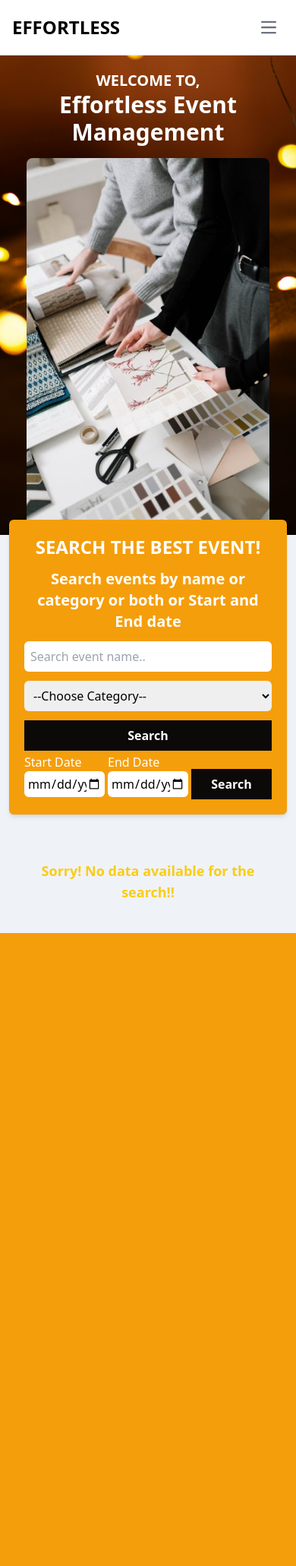
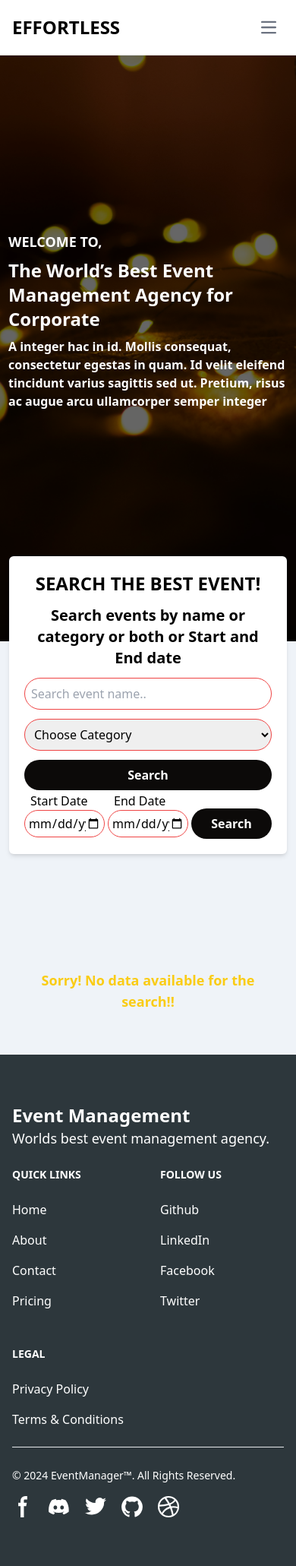
Before and after one commit to rjmahfuztech/event-management, a Django app: page / in a window 390 px wide. Shown: the whole page at 76% size. Before the commit the page ends 1228 px from the top, so only its background shows below. Run offline with Django 5.2, Linux system fonts and the light colour scheme; data that the repository does not hold is empty; some libraries are stand-ins or nearby versions.

Commit message:
footer section added

```diff
--- a/events/templates/event_info.html
+++ b/events/templates/event_info.html
@@ -2,15 +2,16 @@
 {% load static %}
 
 {% block header %}
-<header class="bg-[url({% static 'images/bg1.jpg' %})] w-full bg-cover bg-center pt-20">
+<header class="bg-[url({% static 'images/bg1.jpg' %})] w-full h-screen bg-cover bg-center pt-20 relative">
+    <div class="absolute inset-0 bg-black bg-opacity-60"></div>
     {% comment %} Banner section {% endcomment %}
-    <section class="max-w-[1400px] p-3 mx-auto grid gap-4 grid-cols md:grid-cols-2 items-center justify-center">
-      <div class="text-center md:text-left">
-        <h3 class="text-xl md:text-2xl font-semibold text-white">WELCOME TO,</h3>
-        <h1 class="text-3xl md:text-6xl font-bold text-white">Effortless Event<br>Management</h1>
-      </div>
-      <div class="flex justify-center">
-        <img class="w-80 lg:w-96 rounded-lg" src="{% static 'images/event-img.jpeg' %}" alt="Event Image">
+    <section class="absolute inset-0 z-10 flex items-center justify-center">
+      <div class="w-96 md:w-[600px] p-2">
+        <h3 class="text-lg md:text-xl font-semibold text-white mb-2 md:mb-4">WELCOME TO,</h3>
+        <h1 class="text-2xl md:text-5xl font-bold text-white">
+            The World’s Best Event Management Agency for Corporate
+        </h1>
+        <p class="text-white mt-2 md:mt-4 font-semibold">A integer hac in id. Mollis consequat, consectetur egestas in quam. Id velit eleifend tincidunt varius sagittis sed ut. Pretium, risus ac augue arcu ullamcorper semper integer</p>
       </div>
     </section>
 </header>
@@ -18,40 +19,40 @@
 
 {% block event %}
 {% comment %} Search Section {% endcomment %}
-<section class="bg-amber-500 shadow-md rounded-md p-5 md:p-9 md:pb-14 relative -top-5 md:static md:top-0 md:-mt-9">
-    <h2 class="text-2xl text-center md:text-left md:text-4xl mb-3 md:mb-0 text-white font-semibold md:relative left-20">SEARCH THE BEST EVENT!</h2>
-    <h2 class="text-xl text-center md:text-left mb-3 md:mb-0 text-white font-semibold md:relative left-20">Search events by name or category or both or Start and End date</h2>
+<section class="bg-white shadow-md rounded-md p-5 md:p-9 md:pb-14 relative -top-28">
+    <h2 class="text-2xl text-center md:text-left md:text-4xl mb-3 md:mb-0 text-black font-semibold md:relative left-20">SEARCH THE BEST EVENT!</h2>
+    <h2 class="text-xl text-center md:text-left mb-3 md:mb-0 text-black font-semibold md:relative left-20">Search events by name or category or both or Start and End date</h2>
     {% comment %} for name or category or both filter  {% endcomment %}
     <form class="md:flex gap-3 md:px-20 justify-between md:pt-14" action="{% url "event-info" %}" method="GET">
         {% csrf_token %}
-        <input class="w-full p-2 md:p-3 rounded-md" placeholder="Search event name.." name="name" type="text">
-        <select class="w-full p-2 md:p-3 mt-3 md:mt-0 rounded-md" name="category">
-            <option value="all">--Choose Category--</option>
+        <input class="w-full p-2 md:p-3 rounded-full border border-red-500" placeholder="Search event name.." name="name" type="text">
+        <select class="w-full p-2 md:p-3 mt-3 md:mt-0 rounded-full border border-red-500" name="category">
+            <option class="" value="all">Choose Category</option>
             {% for category in categories %}
                 <option value="{{category.id}}">{{category.name}}</option>
             {% endfor %}
         </select>
-        <button type="submit" class="w-full mt-3 md:mt-0 p-2 md:p-3 bg-stone-950 text-white font-semibold">Search</button>
+        <button type="submit" class="w-full mt-3 md:mt-0 p-2 md:p-3 rounded-full bg-stone-950 text-white font-semibold">Search</button>
     </form>
     {% comment %} for start and end filter  {% endcomment %}
     <form class="grid grid-cols-3 gap-1 md:gap-3 md:px-20 justify-between items-center md:pt-4" action="{% url "event-info" %}" method="GET">
         {% csrf_token %}
         <div>
-            <label class="text-white" for="start">Start Date</label>
-            <input class="w-full p-1 md:p-3 rounded-md" type="date" id="start" required name="start-date">
+            <label class="text-black ml-2" for="start">Start Date</label>
+            <input class="w-full p-1 md:p-3 rounded-full border border-red-500" type="date" id="start" required name="start-date">
         </div>
         <div>
-            <label class="text-white" for="end">End Date</label>
-            <input class="w-full p-1 md:p-3 rounded-md" type="date" id="end" required name="end-date">
+            <label class="text-black ml-2" for="end">End Date</label>
+            <input class="w-full p-1 md:p-3 rounded-full border border-red-500" type="date" id="end" required name="end-date">
         </div>
         <div class="mt-3 md:mt-5">
-            <button type="submit" class="w-full mt-3 md:mt-0 p-2 md:p-3 bg-stone-950 text-white font-semibold">Search</button>
+            <button type="submit" class="w-full mt-3 md:mt-0 p-2 md:p-3 rounded-full bg-stone-950 text-white font-semibold">Search</button>
         </div>
     </form>
 </section>
 {% comment %} All Event {% endcomment %}
 {% if event_data.exists %}
-    <section class="grid grid-cols sm:grid-cols-2 lg:grid-cols-3 gap-4 mt-10">
+    <section class="grid grid-cols sm:grid-cols-2 lg:grid-cols-3 gap-4">
         {% for event in event_data %}
             <div class=" bg-white border border-gray-200 rounded-lg shadow-sm ">
                 {% if event.image %}
--- /dev/null
+++ b/events/templates/footer.html
@@ -0,0 +1,98 @@
+<footer class="bg-[#2D373C] text-white py-10 mt-14">
+    <div class="mx-auto w-full max-w-screen-xl p-4 py-6 lg:py-8">
+        <div class="md:flex md:justify-between">
+          <div class="mb-6">
+              <a href="#">
+                  <span class="self-center text-2xl font-semibold whitespace-nowrap dark:text-white">Event Management</span>
+              </a>
+              <p class="text-lg">
+                Worlds best event management agency.
+              </p>
+          </div>
+          <div class="grid grid-cols-2 gap-8 sm:gap-6 sm:grid-cols-3">
+              <div>
+                  <h2 class="mb-6 text-sm font-semibold text-white uppercase dark:text-white">Quick Links</h2>
+                  <ul class="text-white dark:text-gray-400 font-medium">
+                      <li class="mb-4">
+                          <a href="#" class="hover:underline">Home</a>
+                      </li>
+                      <li class="mb-4">
+                          <a href="#" class="hover:underline">About</a>
+                      </li>
+                      <li class="mb-4">
+                          <a href="#" class="hover:underline">Contact</a>
+                      </li>
+                      <li class="mb-4">
+                          <a href="#" class="hover:underline">Pricing</a>
+                      </li>
+                  </ul>
+              </div>
+              <div>
+                  <h2 class="mb-6 text-sm font-semibold text-white uppercase dark:text-white">Follow us</h2>
+                  <ul class="text-white dark:text-gray-400 font-medium">
+                      <li class="mb-4">
+                          <a href="#" class="hover:underline ">Github</a>
+                      </li>
+                      <li class="mb-4">
+                          <a href="#" class="hover:underline">LinkedIn</a>
+                      </li>
+                      <li class="mb-4">
+                          <a href="#" class="hover:underline">Facebook</a>
+                      </li>
+                      <li class="mb-4">
+                          <a href="#" class="hover:underline">Twitter</a>
+                      </li>
+                  </ul>
+              </div>
+              <div>
+                  <h2 class="mb-6 text-sm font-semibold text-white uppercase dark:text-white">Legal</h2>
+                  <ul class="text-white dark:text-gray-400 font-medium">
+                      <li class="mb-4">
+                          <a href="#" class="hover:underline">Privacy Policy</a>
+                      </li>
+                      <li>
+                          <a href="#" class="hover:underline">Terms &amp; Conditions</a>
+                      </li>
+                  </ul>
+              </div>
+          </div>
+      </div>
+      <hr class="my-6 border-gray-200 sm:mx-auto dark:border-gray-700 lg:my-8" />
+      <div class="sm:flex sm:items-center sm:justify-between">
+          <span class="text-sm text-white sm:text-center dark:text-gray-400">© 2024 <a href="#" class="hover:underline">EventManager™</a>. All Rights Reserved.
+          </span>
+          <div class="flex mt-4 sm:justify-center sm:mt-0">
+              <a href="#" class="text-white hover:text-white dark:hover:text-white">
+                  <svg class="w-7 h-7" aria-hidden="true" xmlns="http://www.w3.org/2000/svg" fill="currentColor" viewBox="0 0 8 19">
+                        <path fill-rule="evenodd" d="M6.135 3H8V0H6.135a4.147 4.147 0 0 0-4.142 4.142V6H0v3h2v9.938h3V9h2.021l.592-3H5V3.591A.6.6 0 0 1 5.592 3h.543Z" clip-rule="evenodd"/>
+                    </svg>
+                  <span class="sr-only">Facebook page</span>
+              </a>
+              <a href="#" class="text-white hover:text-white dark:hover:text-white ms-5">
+                  <svg class="w-7 h-7" aria-hidden="true" xmlns="http://www.w3.org/2000/svg" fill="currentColor" viewBox="0 0 21 16">
+                        <path d="M16.942 1.556a16.3 16.3 0 0 0-4.126-1.3 12.04 12.04 0 0 0-.529 1.1 15.175 15.175 0 0 0-4.573 0 11.585 11.585 0 0 0-.535-1.1 16.274 16.274 0 0 0-4.129 1.3A17.392 17.392 0 0 0 .182 13.218a15.785 15.785 0 0 0 4.963 2.521c.41-.564.773-1.16 1.084-1.785a10.63 10.63 0 0 1-1.706-.83c.143-.106.283-.217.418-.33a11.664 11.664 0 0 0 10.118 0c.137.113.277.224.418.33-.544.328-1.116.606-1.71.832a12.52 12.52 0 0 0 1.084 1.785 16.46 16.46 0 0 0 5.064-2.595 17.286 17.286 0 0 0-2.973-11.59ZM6.678 10.813a1.941 1.941 0 0 1-1.8-2.045 1.93 1.93 0 0 1 1.8-2.047 1.919 1.919 0 0 1 1.8 2.047 1.93 1.93 0 0 1-1.8 2.045Zm6.644 0a1.94 1.94 0 0 1-1.8-2.045 1.93 1.93 0 0 1 1.8-2.047 1.918 1.918 0 0 1 1.8 2.047 1.93 1.93 0 0 1-1.8 2.045Z"/>
+                    </svg>
+                  <span class="sr-only">Discord community</span>
+              </a>
+              <a href="#" class="text-white hover:text-white dark:hover:text-white ms-5">
+                  <svg class="w-7 h-7" aria-hidden="true" xmlns="http://www.w3.org/2000/svg" fill="currentColor" viewBox="0 0 20 17">
+                    <path fill-rule="evenodd" d="M20 1.892a8.178 8.178 0 0 1-2.355.635 4.074 4.074 0 0 0 1.8-2.235 8.344 8.344 0 0 1-2.605.98A4.13 4.13 0 0 0 13.85 0a4.068 4.068 0 0 0-4.1 4.038 4 4 0 0 0 .105.919A11.705 11.705 0 0 1 1.4.734a4.006 4.006 0 0 0 1.268 5.392 4.165 4.165 0 0 1-1.859-.5v.05A4.057 4.057 0 0 0 4.1 9.635a4.19 4.19 0 0 1-1.856.07 4.108 4.108 0 0 0 3.831 2.807A8.36 8.36 0 0 1 0 14.184 11.732 11.732 0 0 0 6.291 16 11.502 11.502 0 0 0 17.964 4.5c0-.177 0-.35-.012-.523A8.143 8.143 0 0 0 20 1.892Z" clip-rule="evenodd"/>
+                </svg>
+                  <span class="sr-only">Twitter page</span>
+              </a>
+              <a href="#" class="text-white hover:text-white dark:hover:text-white ms-5">
+                  <svg class="w-7 h-7" aria-hidden="true" xmlns="http://www.w3.org/2000/svg" fill="currentColor" viewBox="0 0 20 20">
+                        <path fill-rule="evenodd" d="M10 .333A9.911 9.911 0 0 0 6.866 19.65c.5.092.678-.215.678-.477 0-.237-.01-1.017-.014-1.845-2.757.6-3.338-1.169-3.338-1.169a2.627 2.627 0 0 0-1.1-1.451c-.9-.615.07-.6.07-.6a2.084 2.084 0 0 1 1.518 1.021 2.11 2.11 0 0 0 2.884.823c.044-.503.268-.973.63-1.325-2.2-.25-4.516-1.1-4.516-4.9A3.832 3.832 0 0 1 4.7 7.068a3.56 3.56 0 0 1 .095-2.623s.832-.266 2.726 1.016a9.409 9.409 0 0 1 4.962 0c1.89-1.282 2.717-1.016 2.717-1.016.366.83.402 1.768.1 2.623a3.827 3.827 0 0 1 1.02 2.659c0 3.807-2.319 4.644-4.525 4.889a2.366 2.366 0 0 1 .673 1.834c0 1.326-.012 2.394-.012 2.72 0 .263.18.572.681.475A9.911 9.911 0 0 0 10 .333Z" clip-rule="evenodd"/>
+                  </svg>
+                  <span class="sr-only">GitHub account</span>
+              </a>
+              <a href="#" class="text-white hover:text-white dark:hover:text-white ms-5">
+                  <svg class="w-7 h-7" aria-hidden="true" xmlns="http://www.w3.org/2000/svg" fill="currentColor" viewBox="0 0 20 20">
+                    <path fill-rule="evenodd" d="M10 0a10 10 0 1 0 10 10A10.009 10.009 0 0 0 10 0Zm6.613 4.614a8.523 8.523 0 0 1 1.93 5.32 20.094 20.094 0 0 0-5.949-.274c-.059-.149-.122-.292-.184-.441a23.879 23.879 0 0 0-.566-1.239 11.41 11.41 0 0 0 4.769-3.366ZM8 1.707a8.821 8.821 0 0 1 2-.238 8.5 8.5 0 0 1 5.664 2.152 9.608 9.608 0 0 1-4.476 3.087A45.758 45.758 0 0 0 8 1.707ZM1.642 8.262a8.57 8.57 0 0 1 4.73-5.981A53.998 53.998 0 0 1 9.54 7.222a32.078 32.078 0 0 1-7.9 1.04h.002Zm2.01 7.46a8.51 8.51 0 0 1-2.2-5.707v-.262a31.64 31.64 0 0 0 8.777-1.219c.243.477.477.964.692 1.449-.114.032-.227.067-.336.1a13.569 13.569 0 0 0-6.942 5.636l.009.003ZM10 18.556a8.508 8.508 0 0 1-5.243-1.8 11.717 11.717 0 0 1 6.7-5.332.509.509 0 0 1 .055-.02 35.65 35.65 0 0 1 1.819 6.476 8.476 8.476 0 0 1-3.331.676Zm4.772-1.462A37.232 37.232 0 0 0 13.113 11a12.513 12.513 0 0 1 5.321.364 8.56 8.56 0 0 1-3.66 5.73h-.002Z" clip-rule="evenodd"/>
+                </svg>
+                  <span class="sr-only">Dribbble account</span>
+              </a>
+          </div>
+      </div>
+    </div>
+</footer>
--- a/events/templates/home.html
+++ b/events/templates/home.html
@@ -58,5 +58,6 @@
       {% block details %}{% endblock details %}
       {% block form %}{% endblock form %}
     </main>
+    {% include "footer.html" %}
   </body>
 </html>
--- a/users/templates/authentication/reset_password.html
+++ b/users/templates/authentication/reset_password.html
@@ -1,7 +1,7 @@
 {% extends "home.html" %}
 {% load static %}
 {% block form %}
-<div class="max-w-[900px] bg-white mx-auto mt-28 shadow-md border py-5 px-3 sm:px-10 rounded-md">
+<div class="max-w-[900px] bg-white mx-auto mt-28 md:mb-48 shadow-md border py-5 px-3 sm:px-10 rounded-md">
     <div class="md:grid md:grid-cols-2 md:gap-4 items-center">
         <div>
             <img src="{% static "images/forgot_password.svg" %}" alt="Forgot Password">
```
Also changed, not shown: static/images/bg2.png (deleted).
